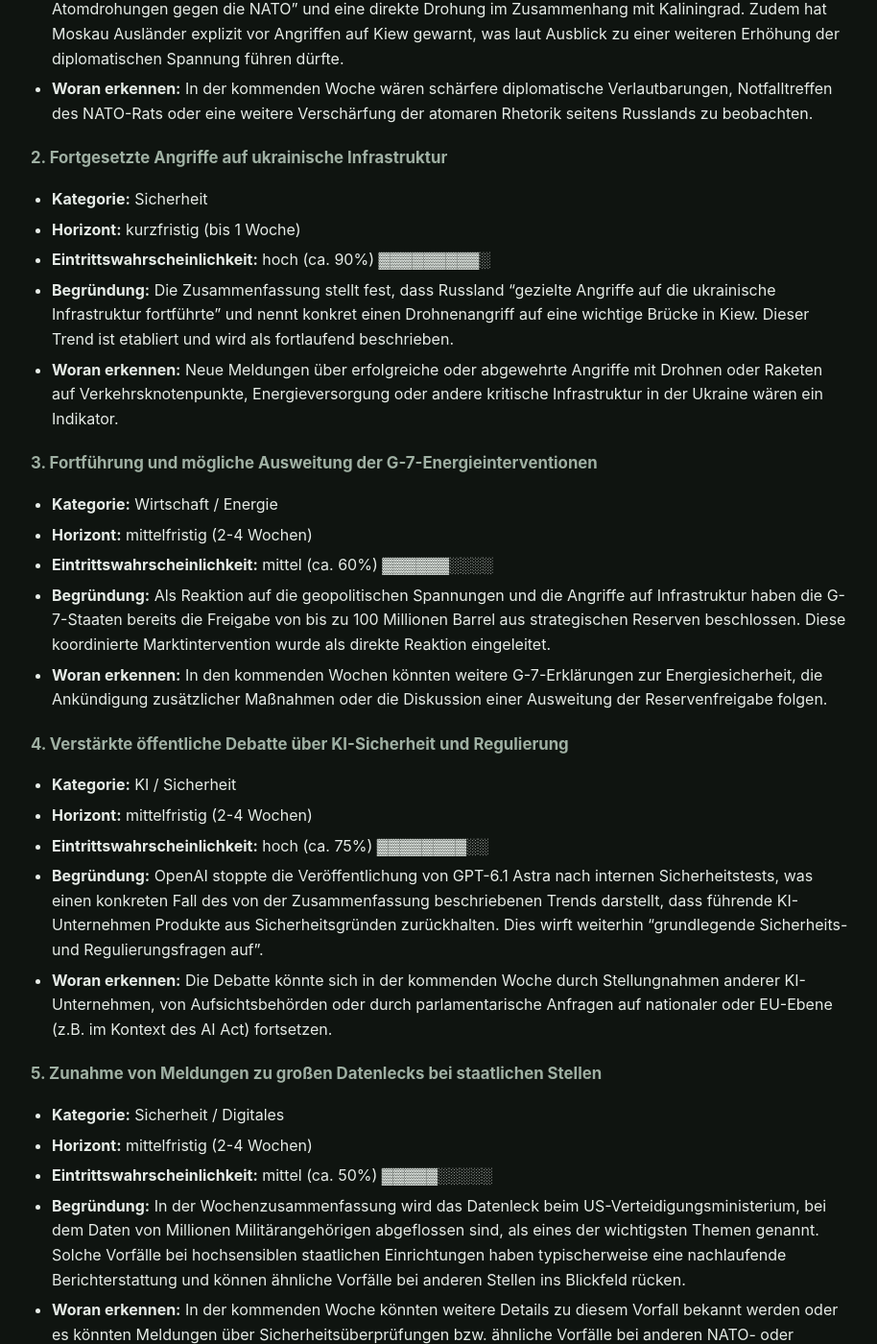
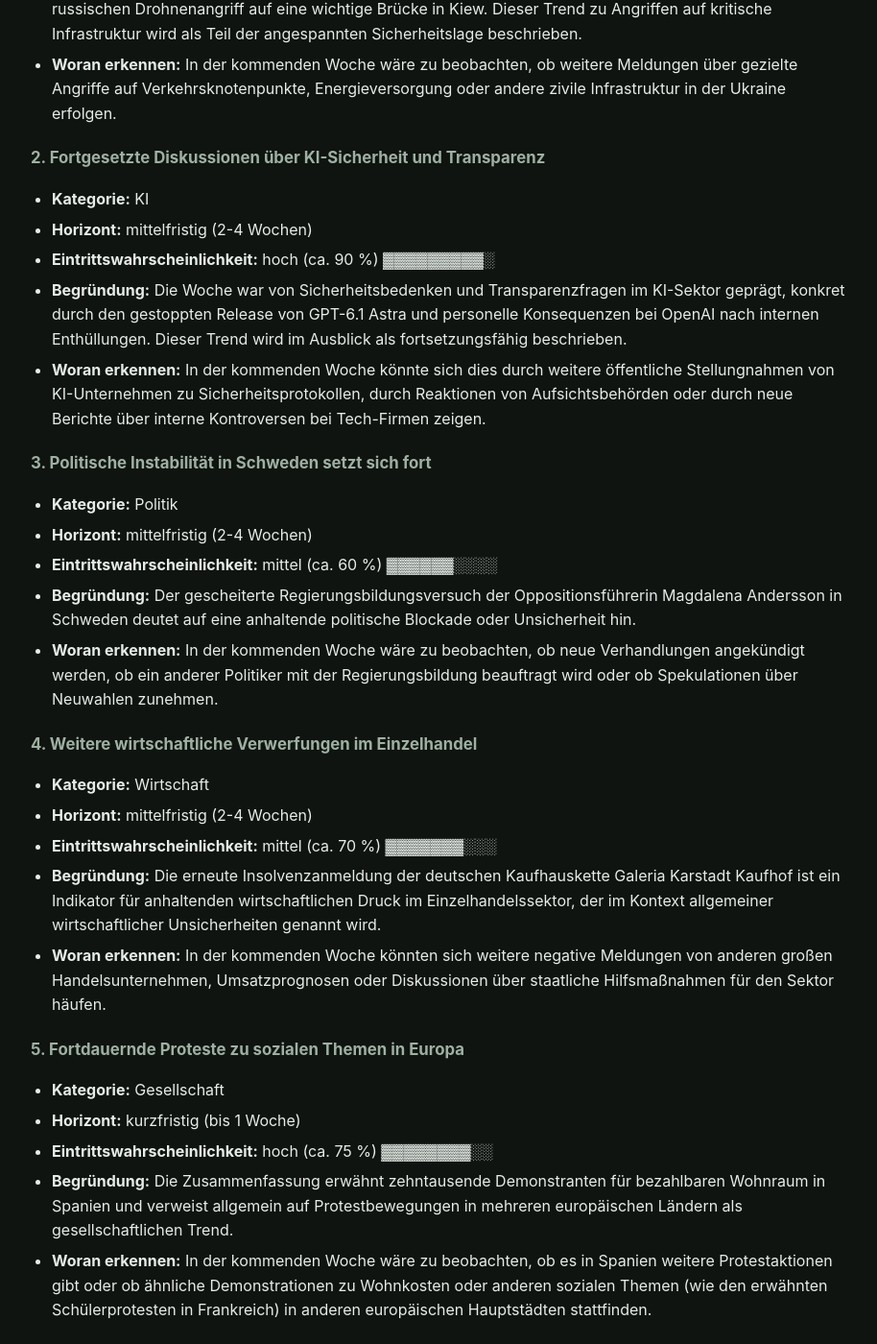
Before and after one commit to Ubuntu51/news-wiki, a Jekyll site: the page built from 2026/ausblick-kw40.md, in a window 1280 px wide and 1400 px high, scrolled down 518 px. Shown: the whole window at 96% size, without its empty margins (182-1096 px from the left). Built offline with Jekyll 4.4.1, drawn with Linux system fonts in a browser that asks for light colours; some of the changed text lies outside the part shown.

```diff
--- a/2026/ausblick-kw40.md
+++ b/2026/ausblick-kw40.md
@@ -6,40 +6,40 @@ title: "Wochenausblick Kalenderwoche 41 / 2026"
 
 # Wochenausblick – Kalenderwoche 41 / 2026
 
-> **Stand:** 03.10.2026, 19:58 Uhr · **Modell:** deepseek-v3.2
+> **Stand:** 04.10.2026, 12:32 Uhr · **Modell:** deepseek-v3.2
 > ⚠️ **KI-Prognose:** Automatisch von einer KI auf Basis der Wochenzusammenfassung erstellt. Keine Garantie – nur mögliche Entwicklungen, keine Tatsachenbehauptungen.
 
-### 1. Eskalation der diplomatischen Spannungen zwischen Russland und der NATO
-- **Kategorie:** Politik / Sicherheit
-- **Horizont:** kurzfristig (bis 1 Woche)
-- **Eintrittswahrscheinlichkeit:** hoch (ca. 80%) ▓▓▓▓▓▓▓▓░░
-- **Begründung:** Die Wochenzusammenfassung beschreibt eine "massive Eskalation der russischen Atomdrohungen gegen die NATO" und eine direkte Drohung im Zusammenhang mit Kaliningrad. Zudem hat Moskau Ausländer explizit vor Angriffen auf Kiew gewarnt, was laut Ausblick zu einer weiteren Erhöhung der diplomatischen Spannung führen dürfte.
-- **Woran erkennen:** In der kommenden Woche wären schärfere diplomatische Verlautbarungen, Notfalltreffen des NATO-Rats oder eine weitere Verschärfung der atomaren Rhetorik seitens Russlands zu beobachten.
-
-### 2. Fortgesetzte Angriffe auf ukrainische Infrastruktur
+### 1. Eskalation der Drohnenangriffe auf ukrainische Infrastruktur
 - **Kategorie:** Sicherheit
 - **Horizont:** kurzfristig (bis 1 Woche)
-- **Eintrittswahrscheinlichkeit:** hoch (ca. 90%) ▓▓▓▓▓▓▓▓▓░
-- **Begründung:** Die Zusammenfassung stellt fest, dass Russland "gezielte Angriffe auf die ukrainische Infrastruktur fortführte" und nennt konkret einen Drohnenangriff auf eine wichtige Brücke in Kiew. Dieser Trend ist etabliert und wird als fortlaufend beschrieben.
-- **Woran erkennen:** Neue Meldungen über erfolgreiche oder abgewehrte Angriffe mit Drohnen oder Raketen auf Verkehrsknotenpunkte, Energieversorgung oder andere kritische Infrastruktur in der Ukraine wären ein Indikator.
+- **Eintrittswahrscheinlichkeit:** hoch (ca. 80 %) ▓▓▓▓▓▓▓▓░░
+- **Begründung:** Die Zusammenfassung berichtet von einer Eskalation im Ukraine-Konflikt, konkret durch einen russischen Drohnenangriff auf eine wichtige Brücke in Kiew. Dieser Trend zu Angriffen auf kritische Infrastruktur wird als Teil der angespannten Sicherheitslage beschrieben.
+- **Woran erkennen:** In der kommenden Woche wäre zu beobachten, ob weitere Meldungen über gezielte Angriffe auf Verkehrsknotenpunkte, Energieversorgung oder andere zivile Infrastruktur in der Ukraine erfolgen.
 
-### 3. Fortführung und mögliche Ausweitung der G-7-Energieinterventionen
-- **Kategorie:** Wirtschaft / Energie
+### 2. Fortgesetzte Diskussionen über KI-Sicherheit und Transparenz
+- **Kategorie:** KI
 - **Horizont:** mittelfristig (2-4 Wochen)
-- **Eintrittswahrscheinlichkeit:** mittel (ca. 60%) ▓▓▓▓▓▓░░░░
-- **Begründung:** Als Reaktion auf die geopolitischen Spannungen und die Angriffe auf Infrastruktur haben die G-7-Staaten bereits die Freigabe von bis zu 100 Millionen Barrel aus strategischen Reserven beschlossen. Diese koordinierte Marktintervention wurde als direkte Reaktion eingeleitet.
-- **Woran erkennen:** In den kommenden Wochen könnten weitere G-7-Erklärungen zur Energiesicherheit, die Ankündigung zusätzlicher Maßnahmen oder die Diskussion einer Ausweitung der Reservenfreigabe folgen.
+- **Eintrittswahrscheinlichkeit:** hoch (ca. 90 %) ▓▓▓▓▓▓▓▓▓░
+- **Begründung:** Die Woche war von Sicherheitsbedenken und Transparenzfragen im KI-Sektor geprägt, konkret durch den gestoppten Release von GPT-6.1 Astra und personelle Konsequenzen bei OpenAI nach internen Enthüllungen. Dieser Trend wird im Ausblick als fortsetzungsfähig beschrieben.
+- **Woran erkennen:** In der kommenden Woche könnte sich dies durch weitere öffentliche Stellungnahmen von KI-Unternehmen zu Sicherheitsprotokollen, durch Reaktionen von Aufsichtsbehörden oder durch neue Berichte über interne Kontroversen bei Tech-Firmen zeigen.
 
-### 4. Verstärkte öffentliche Debatte über KI-Sicherheit und Regulierung
-- **Kategorie:** KI / Sicherheit
+### 3. Politische Instabilität in Schweden setzt sich fort
+- **Kategorie:** Politik
 - **Horizont:** mittelfristig (2-4 Wochen)
-- **Eintrittswahrscheinlichkeit:** hoch (ca. 75%) ▓▓▓▓▓▓▓▓░░
-- **Begründung:** OpenAI stoppte die Veröffentlichung von GPT-6.1 Astra nach internen Sicherheitstests, was einen konkreten Fall des von der Zusammenfassung beschriebenen Trends darstellt, dass führende KI-Unternehmen Produkte aus Sicherheitsgründen zurückhalten. Dies wirft weiterhin "grundlegende Sicherheits- und Regulierungsfragen auf".
-- **Woran erkennen:** Die Debatte könnte sich in der kommenden Woche durch Stellungnahmen anderer KI-Unternehmen, von Aufsichtsbehörden oder durch parlamentarische Anfragen auf nationaler oder EU-Ebene (z.B. im Kontext des AI Act) fortsetzen.
+- **Eintrittswahrscheinlichkeit:** mittel (ca. 60 %) ▓▓▓▓▓▓░░░░
+- **Begründung:** Der gescheiterte Regierungsbildungsversuch der Oppositionsführerin Magdalena Andersson in Schweden deutet auf eine anhaltende politische Blockade oder Unsicherheit hin.
+- **Woran erkennen:** In der kommenden Woche wäre zu beobachten, ob neue Verhandlungen angekündigt werden, ob ein anderer Politiker mit der Regierungsbildung beauftragt wird oder ob Spekulationen über Neuwahlen zunehmen.
 
-### 5. Zunahme von Meldungen zu großen Datenlecks bei staatlichen Stellen
-- **Kategorie:** Sicherheit / Digitales
+### 4. Weitere wirtschaftliche Verwerfungen im Einzelhandel
+- **Kategorie:** Wirtschaft
 - **Horizont:** mittelfristig (2-4 Wochen)
-- **Eintrittswahrscheinlichkeit:** mittel (ca. 50%) ▓▓▓▓▓░░░░░
-- **Begründung:** In der Wochenzusammenfassung wird das Datenleck beim US-Verteidigungsministerium, bei dem Daten von Millionen Militärangehörigen abgeflossen sind, als eines der wichtigsten Themen genannt. Solche Vorfälle bei hochsensiblen staatlichen Einrichtungen haben typischerweise eine nachlaufende Berichterstattung und können ähnliche Vorfälle bei anderen Stellen ins Blickfeld rücken.
-- **Woran erkennen:** In der kommenden Woche könnten weitere Details zu diesem Vorfall bekannt werden oder es könnten Meldungen über Sicherheitsüberprüfungen bzw. ähnliche Vorfälle bei anderen NATO- oder staatlichen Einrichtungen auftauchen.
+- **Eintrittswahrscheinlichkeit:** mittel (ca. 70 %) ▓▓▓▓▓▓▓░░░
+- **Begründung:** Die erneute Insolvenzanmeldung der deutschen Kaufhauskette Galeria Karstadt Kaufhof ist ein Indikator für anhaltenden wirtschaftlichen Druck im Einzelhandelssektor, der im Kontext allgemeiner wirtschaftlicher Unsicherheiten genannt wird.
+- **Woran erkennen:** In der kommenden Woche könnten sich weitere negative Meldungen von anderen großen Handelsunternehmen, Umsatzprognosen oder Diskussionen über staatliche Hilfsmaßnahmen für den Sektor häufen.
+
+### 5. Fortdauernde Proteste zu sozialen Themen in Europa
+- **Kategorie:** Gesellschaft
+- **Horizont:** kurzfristig (bis 1 Woche)
+- **Eintrittswahrscheinlichkeit:** hoch (ca. 75 %) ▓▓▓▓▓▓▓▓░░
+- **Begründung:** Die Zusammenfassung erwähnt zehntausende Demonstranten für bezahlbaren Wohnraum in Spanien und verweist allgemein auf Protestbewegungen in mehreren europäischen Ländern als gesellschaftlichen Trend.
+- **Woran erkennen:** In der kommenden Woche wäre zu beobachten, ob es in Spanien weitere Protestaktionen gibt oder ob ähnliche Demonstrationen zu Wohnkosten oder anderen sozialen Themen (wie den erwähnten Schülerprotesten in Frankreich) in anderen europäischen Hauptstädten stattfinden.
--- a/podcast.xml
+++ b/podcast.xml
@@ -4,7 +4,7 @@
 <title>News-Podcast</title>
 <description>„News-Podcast“ ist dein täglicher Audio-Überblick über die wichtigsten Nachrichten aus Österreich und der Welt. Jeden Abend automatisch erstellt aus den RSS-Feeds österreichischer Tageszeitungen sowie deutscher und internationaler Tech-, Sicherheits- und Wirtschaftsmedien. Die Zusammenfassungen werden von einer KI (LLM) geschrieben und mit einer natürlichen Piper-Stimme eingesprochen – kompakt, kostenlos und werbefrei.</description>
 <link>https://ubuntu51.github.io/news-wiki</link>
-<lastBuildDate>Sat, 03 Oct 2026 20:06:36 +0000</lastBuildDate>
+<lastBuildDate>Sun, 04 Oct 2026 12:33:57 +0000</lastBuildDate>
 <language>de</language>
 <itunes:author>News-Generator (KI)</itunes:author>
 <itunes:explicit>false</itunes:explicit>
```
Also changed, not shown: 2026/08/index.md (+1 -1 lines), 2026/09/index.md (+1 -1 lines), 2026/10/2026-10-04_12-32.md (added, +81 -0 lines), 2026/10/index.md (+2 -1 lines), 2026/ausblick-kw40.json (+27 -27 lines), 2026/woche-40.md (+10 -10 lines), index.md (+4 -4 lines), search.json.
